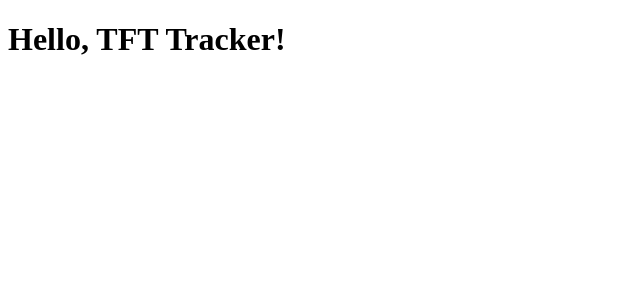
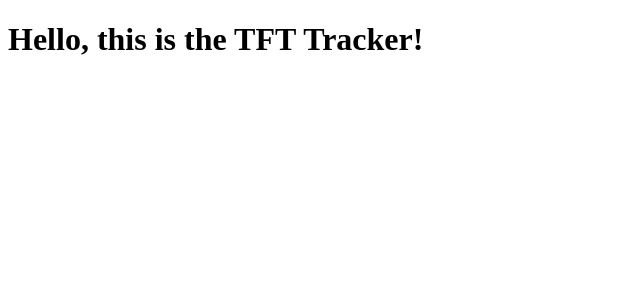
Before and after one commit to MessiofTFT-gombo/tft-tracker, a Next.js app: page / in a window 1280 px wide. Shown: the top 300 px of the page, without its empty margins (0-640 px from the left). Built offline with nearby package versions, Linux system fonts and the light colour scheme.

Commit message:
Add index.js to fix build error

```diff
--- a/pages/index.js
+++ b/pages/index.js
@@ -1,4 +1,3 @@
-// pages/index.js
 export default function Home() {
-  return <h1>Hello, TFT Tracker!</h1>;
-}
+    return <h1>Hello, this is the TFT Tracker!</h1>;
+  }
```
